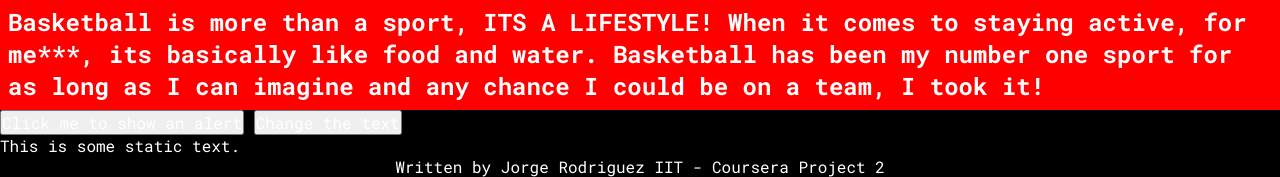
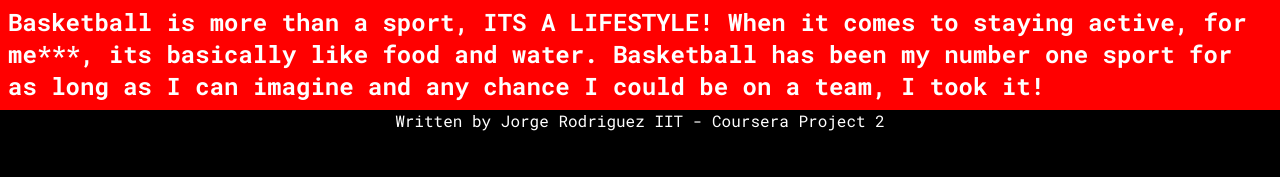
Before and after one commit to RodriguezFYTB/Project-3, a plain HTML site: page index.html in a window 1280 px wide. Shown: the part 1048-1225 px from the top of the page. After the commit the page ends 1179 px from the top, so only its background shows below. Drawn offline with Linux system fonts and the light colour scheme.

Commit message:
Update index.html
removed random buttons

```diff
--- a/index.html
+++ b/index.html
@@ -51,15 +51,6 @@
             </p>
         </div>
 
-        <!-- Button to show an alert message -->
-        <button onclick="showAlert()">Click me to show an alert</button>
-
-        <!-- Button to change text dynamically -->
-        <button onclick="changeText()">Change the text</button>
-
-        <!-- Element where the text will change -->
-        <p id="dynamic-text">This is some static text.</p>
-
         <footer>
             Written by Jorge Rodriguez IIT - Coursera Project 2
         </footer>
```
